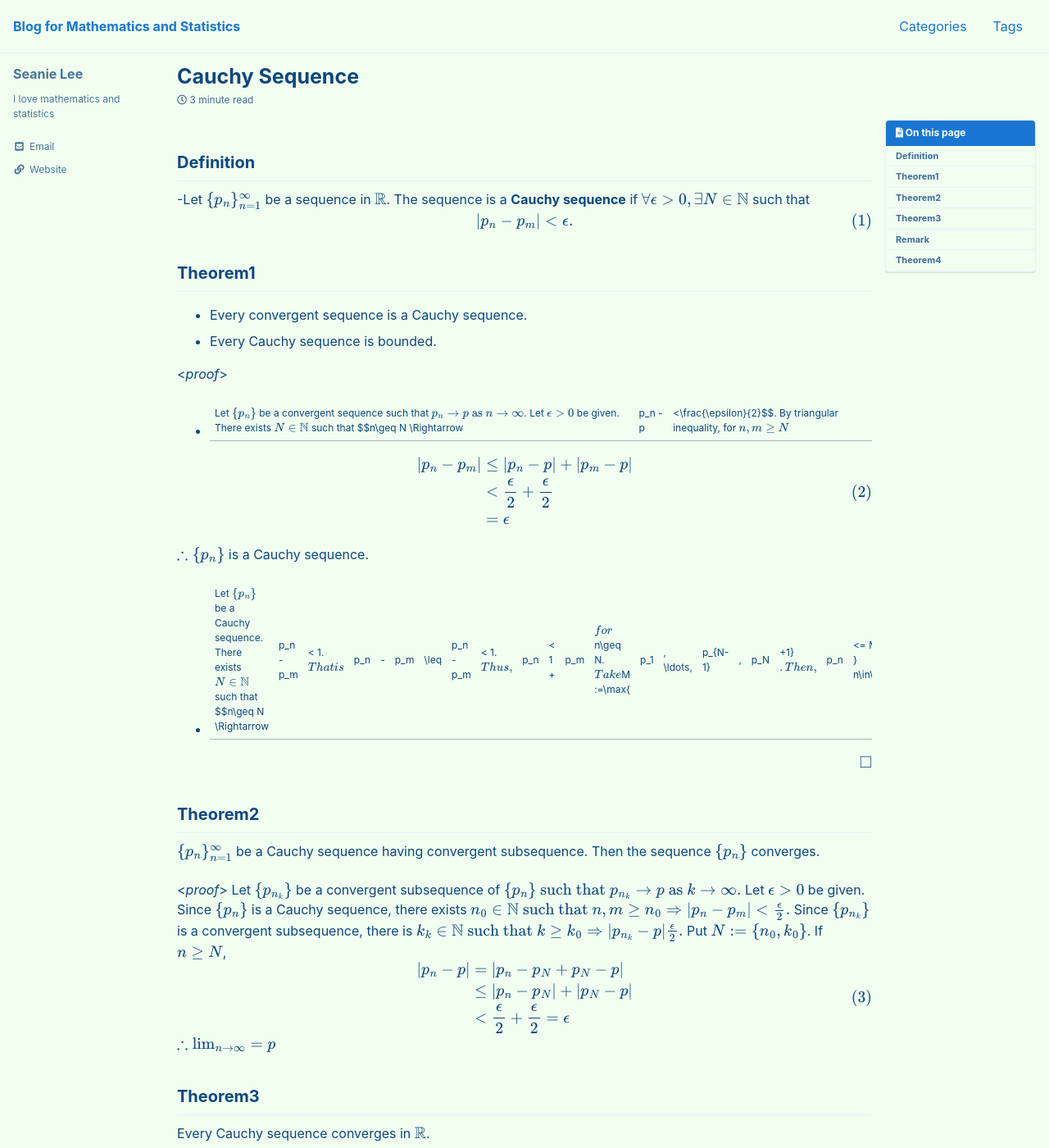
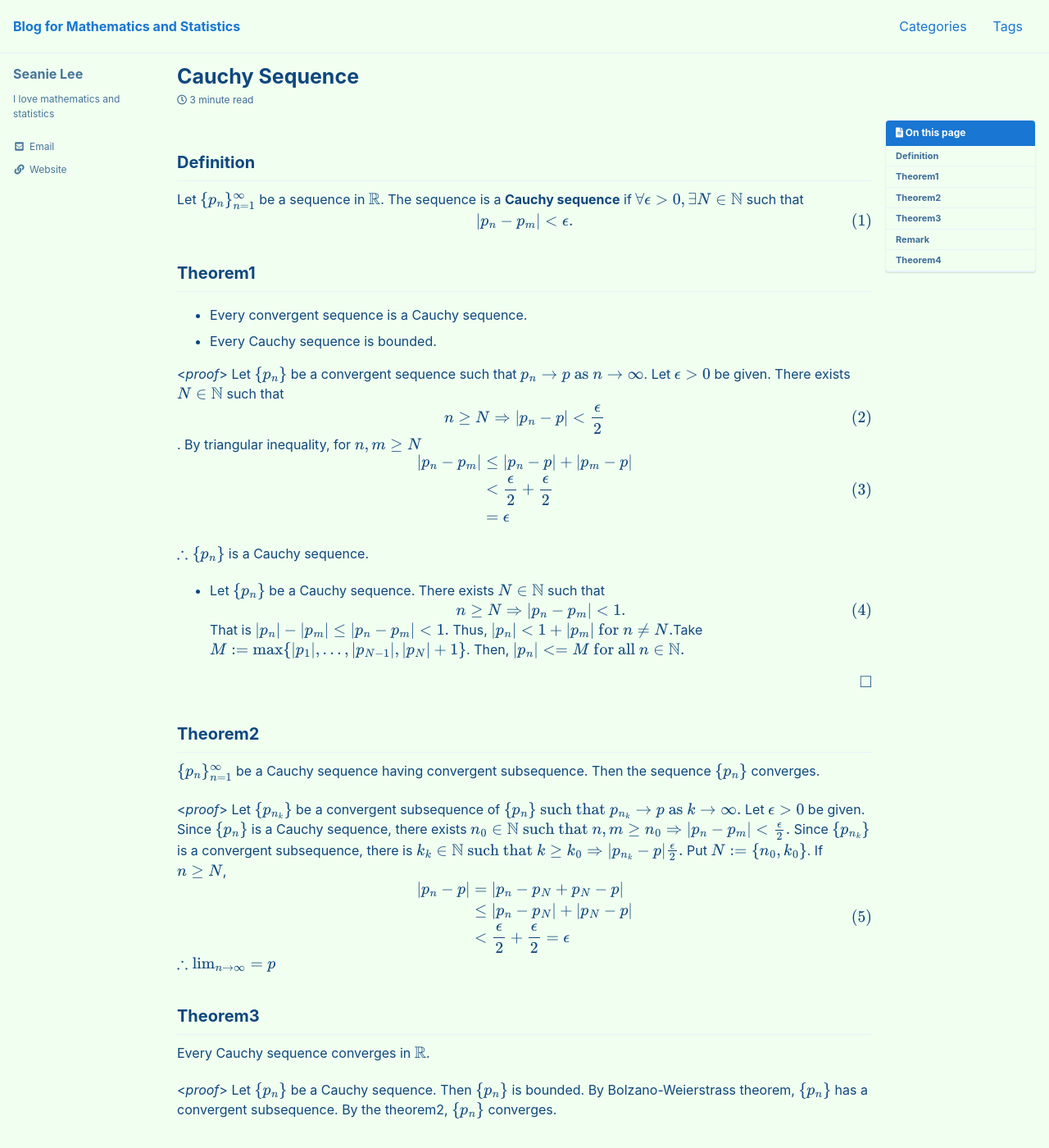
Before and after one commit to seanie12/blog, a Jekyll site: the page built from _posts/2021-01-02-cauchy-sequence.md, in a window 1280 px wide and 1400 px high. Shown: the whole window at 82% size. Built offline with Jekyll 4.4.1, drawn with Linux system fonts in a browser that asks for light colours; cached includes are drawn as plain includes; formulas are drawn with MathJax 3.

Commit message:
Update 2021-01-02-cauchy-sequence.md

```diff
--- a/_posts/2021-01-02-cauchy-sequence.md
+++ b/_posts/2021-01-02-cauchy-sequence.md
@@ -17,7 +17,7 @@ comments : true
 ---
 
 ## Definition
--Let $$\{p_n\}_{n=1}^\infty$$ be a sequence in $\mathbb{R}$. The sequence is a **Cauchy sequence** if $\forall \epsilon >0, \exists N\in \mathbb{N}$ such that
+Let $$\{p_n\}_{n=1}^\infty$$ be a sequence in $\mathbb{R}$. The sequence is a **Cauchy sequence** if $\forall \epsilon >0, \exists N\in \mathbb{N}$ such that
 $$
 \begin{align}
 |p_n - p_m| < \epsilon.
@@ -28,8 +28,12 @@ $$
 - Every Cauchy sequence is bounded.
 
 <*proof*>
-- Let $$\{ p_n\}$$ be a convergent sequence such that $$p_n \rightarrow p \text{ as } n\rightarrow \infty$$. Let $$\epsilon >0$$ be given. There exists $$N\in \mathbb{N}$$ such that $$n\geq N \Rightarrow |p_n -p| <\frac{\epsilon}{2}$$. By triangular inequality, for $n,m \geq N$
-
+Let $$\{ p_n\}$$ be a convergent sequence such that $p_n \rightarrow p \text{ as } n\rightarrow \infty$. Let $$\epsilon >0$$ be given. There exists $N\in \mathbb{N}$ such that
+$$
+\begin{align}n\geq N \Rightarrow |p_n -p| <\frac{\epsilon}{2}
+\end{align}
+$$.
+By triangular inequality, for $n,m \geq N$
 $$\begin{align}
 \begin{split}
 |p_n - p_m| &\leq |p_n - p| + |p_m -p|\\
@@ -40,7 +44,12 @@ $$\begin{align}
 
 $$\therefore \{p_n\}$$ is a Cauchy sequence.
 
-- Let $$\{p_n\}$$ be a Cauchy sequence. There exists $$N \in \mathbb{N}$$ such that $$n\geq N \Rightarrow |p_n - p_m| < 1.$$ That is $$|p_n|-|p_m| \leq |p_n -p_m| < 1.$$ Thus, $$|p_n| < 1 + |p_m| $$ for $$n\geq N.$$ Take $$M :=\max\{|p_1|, \ldots, |p_{N-1}|, |p_N|+1\}$$. Then, $$|p_n| <= M \text{ for all } n\in\mathbb{N}.$$
+- Let $$\{p_n\}$$ be a Cauchy sequence. There exists $N \in \mathbb{N}$ such that
+$$
+\begin{align}
+n\geq N \Rightarrow |p_n - p_m| < 1.
+\end{align}$$
+That is $|p_n|-|p_m| \leq |p_n -p_m| < 1.$ Thus, $|p_n| < 1 + |p_m| \text{ for } n \neq N.$Take $$M :=\max\{|p_1|, \ldots, |p_{N-1}|, |p_N|+1\}$$. Then, $$|p_n| <= M \text{ for all } n\in\mathbb{N}.$$
 
 $$\tag*{$\square$}$$
 
```
